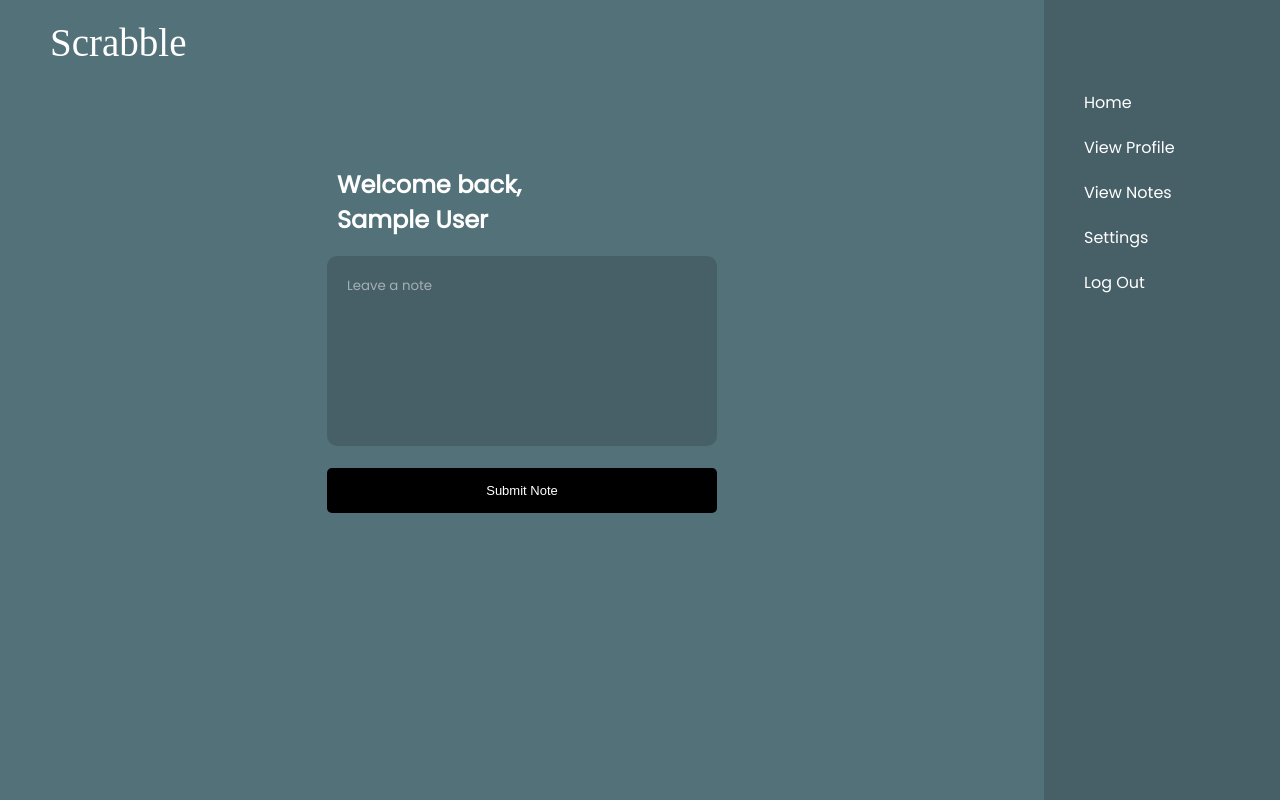
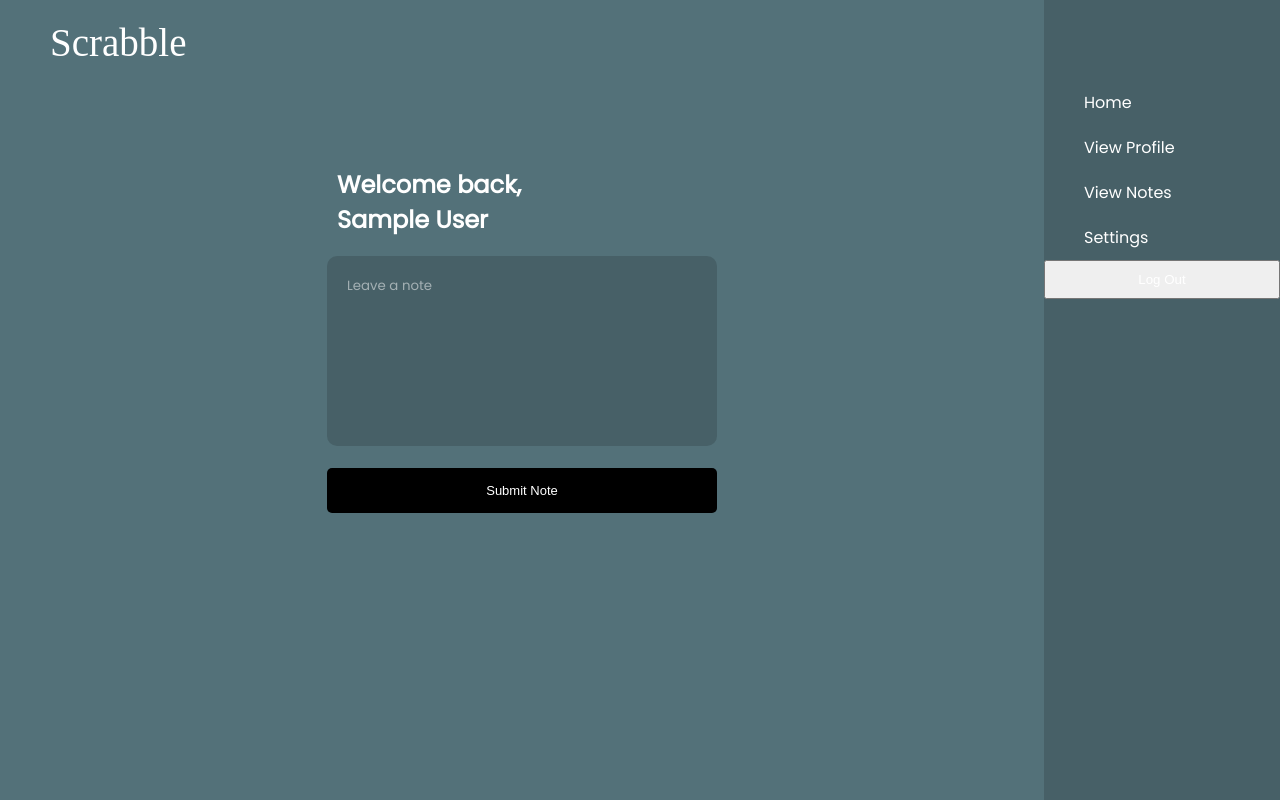
Before and after one commit to stephojuyah/mern-practice-frontend, a React (Vite) app: page /home in a window 1280 px wide. Built offline with nearby package versions, Linux system fonts and the light colour scheme; sample sign-in values are in the browser's storage.

Commit message:
last commit

```diff
--- a/src/pages/dashboard/DashCom1.jsx
+++ b/src/pages/dashboard/DashCom1.jsx
@@ -1,4 +1,5 @@
 import { useState, useEffect } from "react"
+import { useNavigate } from "react-router-dom";
 import "../../styles/dash.css"
 import "../../styles/logoutpopup.css"
 import { Navigate } from "react-router-dom";
@@ -7,7 +8,9 @@ const DashCom1 = () => {
     const [note, setNote] = useState('');
     const [username, setUsername] = useState("Jane Doe")
     const [message, setMessage] = useState('')
-    // const navigate = useNavigate()
+    const [showLogoutPopup, setShowLogoutPopup] = useState(false);
+
+    const navigate = useNavigate()
 
     useEffect(() => {
         const user = localStorage.getItem("userinfo")
@@ -17,6 +20,12 @@ const DashCom1 = () => {
 
         setUsername(person.name)
     }, [])
+
+    const handleLogout = () => {
+    localStorage.clear();
+    navigate("/login");
+    };
+
 
 
 
@@ -40,6 +49,15 @@ const DashCom1 = () => {
     return (
         <>
         <div className="current-page">
+            {showLogoutPopup && (
+                <div className="logout-popup">
+                <div className="popup-box">
+                    <p className="sure">Are you sure you want to logout?</p>
+                    <a href="" className="yes-link" onClick={() => handleLogout()}>Yes</a>
+                    <a href="" className="no-link" onClick={() => setShowLogoutPopup(false)}>Cancel</a>
+                </div>
+                </div>
+            )}
             <div className="home-page">
                 <div className="section">
                     <div><span className='scrib-home'>Scrabble</span></div>
@@ -58,7 +76,7 @@ const DashCom1 = () => {
                         <a href="" className="nav-link">View Profile</a>
                         <a href="" className="nav-link">View Notes</a>
                         <a href="" className="nav-link">Settings</a>
-                        <a href="" className="nav-link">Log Out</a>
+                        <button onClick={() => setShowLogoutPopup(true)} className="nav-link">Log Out</button>
                     </nav>
                 </aside>
             </div>
--- a/src/styles/dash.css
+++ b/src/styles/dash.css
@@ -4,6 +4,10 @@
     /* padding: 20px 50px; */
     background-color: #537179;
     color: white;
+}
+
+.current-page {
+    position: relative;
 }
 
 .section {
@@ -38,7 +42,19 @@ a.nav-link {
     padding: 10px 40px;
 }
 
+button.nav-link {
+    text-decoration: none;
+    color: white;
+    padding: 10px 40px;
+}
+
+
+
 a.nav-link:hover {
+    background-color: rgba(0, 0, 0, 0.4);
+}
+
+button.nav-link:hover {
     background-color: rgba(0, 0, 0, 0.4);
 }
 
--- a/src/styles/logoutpopup.css
+++ b/src/styles/logoutpopup.css
@@ -0,0 +1,6 @@
+.logout-popup {
+    position: fixed;
+    display: flex;
+    align-items: center;
+    justify-content: center;
+}
```
